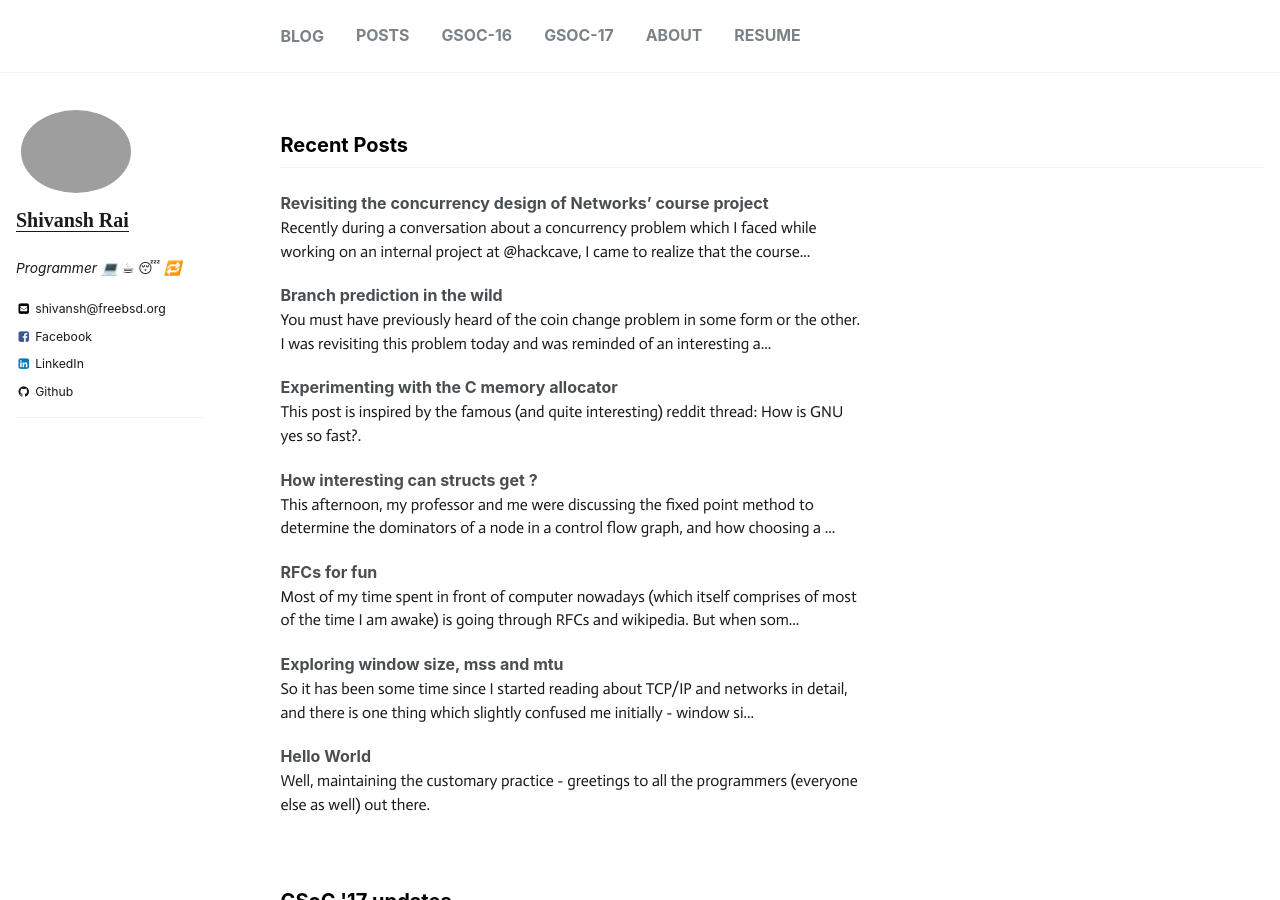
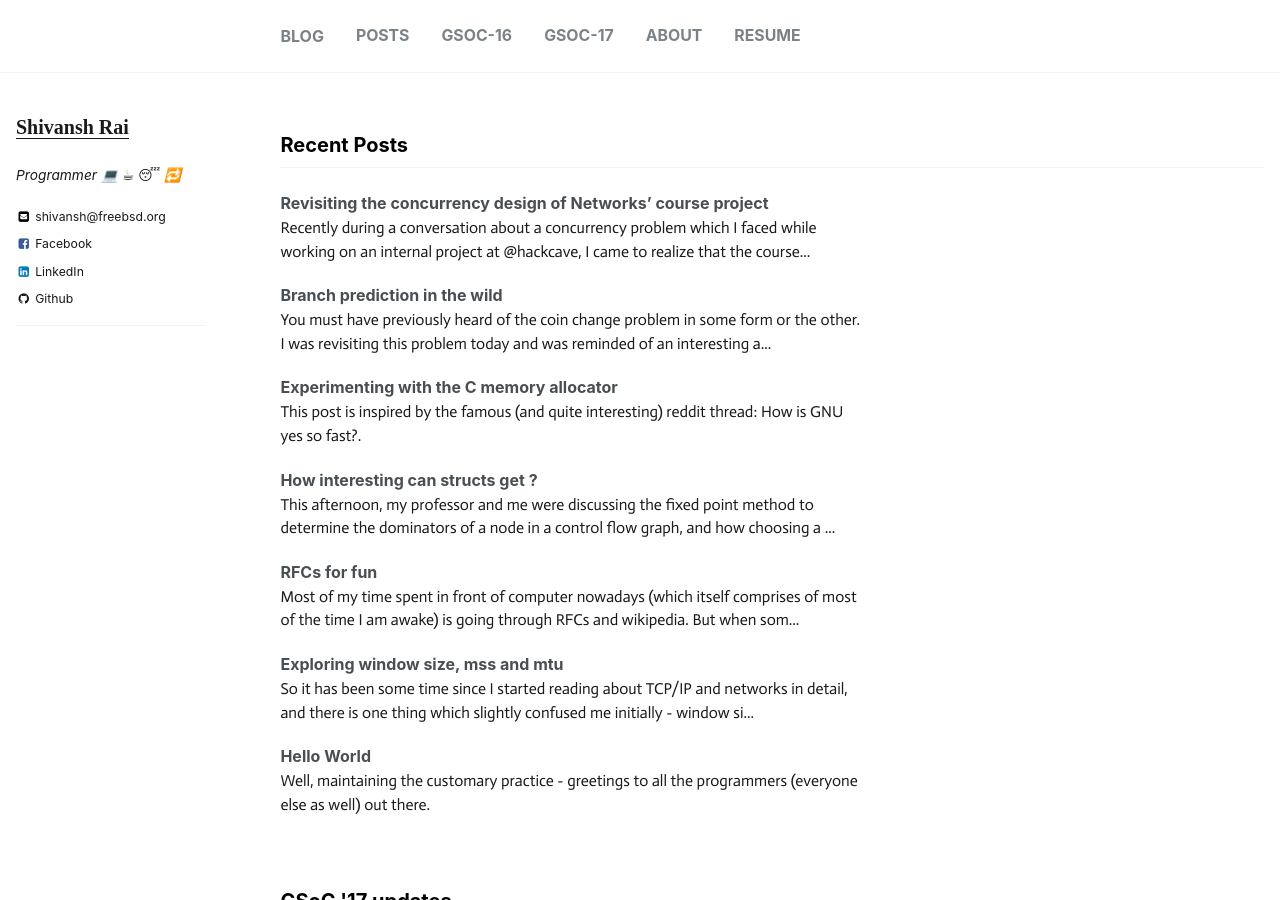
Before and after one commit to shivansh/shivansh.github.io, a Jekyll site: the page built from index.html, in a window 1280 px wide and 900 px high. Built offline with Jekyll 4.4.1, drawn with Linux system fonts in a browser that asks for light colours; emoji names are drawn with the system emoji font.

Commit message:
Update homepage

```diff
--- a/_includes/author-profile.html
+++ b/_includes/author-profile.html
@@ -6,13 +6,13 @@
 
 <div itemscope itemtype="http://schema.org/Person">
 
-  <div class="author__avatar">
-    {% if author.avatar contains "http" %}
-    	<img src="{{ author.avatar }}" alt="{{ author.name }}">
-    {% else %}
-    	<img src="{{ author.avatar | prepend: "/images/" | prepend: base_path }}" class="author__avatar" alt="{{ author.name }}">
-    {% endif %}
-  </div>
+  <!-- <div class="author__avatar"> -->
+    <!-- {% if author.avatar contains "http" %} -->
+      <!-- <img src="{{ author.avatar }}" alt="{{ author.name }}"> -->
+    <!-- {% else %} -->
+      <!-- <img src="{{ author.avatar | prepend: "/images/" | prepend: base_path }}" class="author__avatar" alt="{{ author.name }}"> -->
+    <!-- {% endif %} -->
+  <!-- </div> -->
 
   <div class="author__content">
     <h3 class="author__name"><u>{{ author.name }}</u></h3> <br>
```
